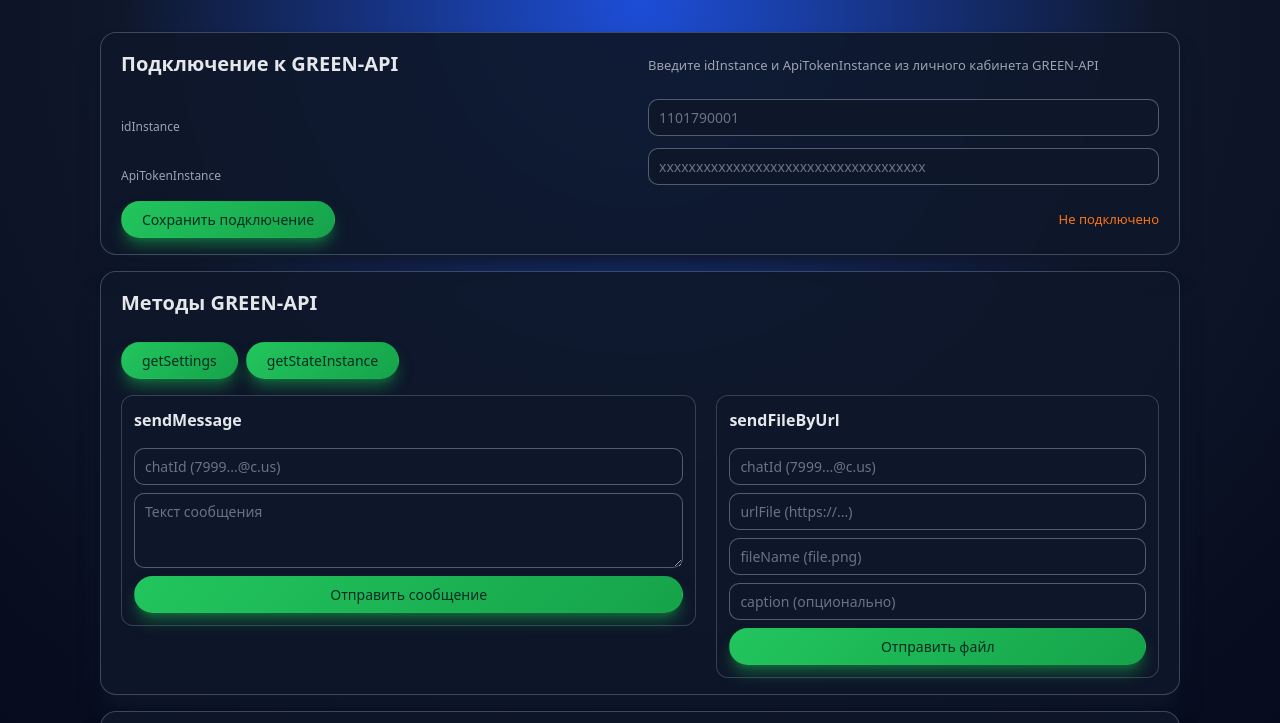
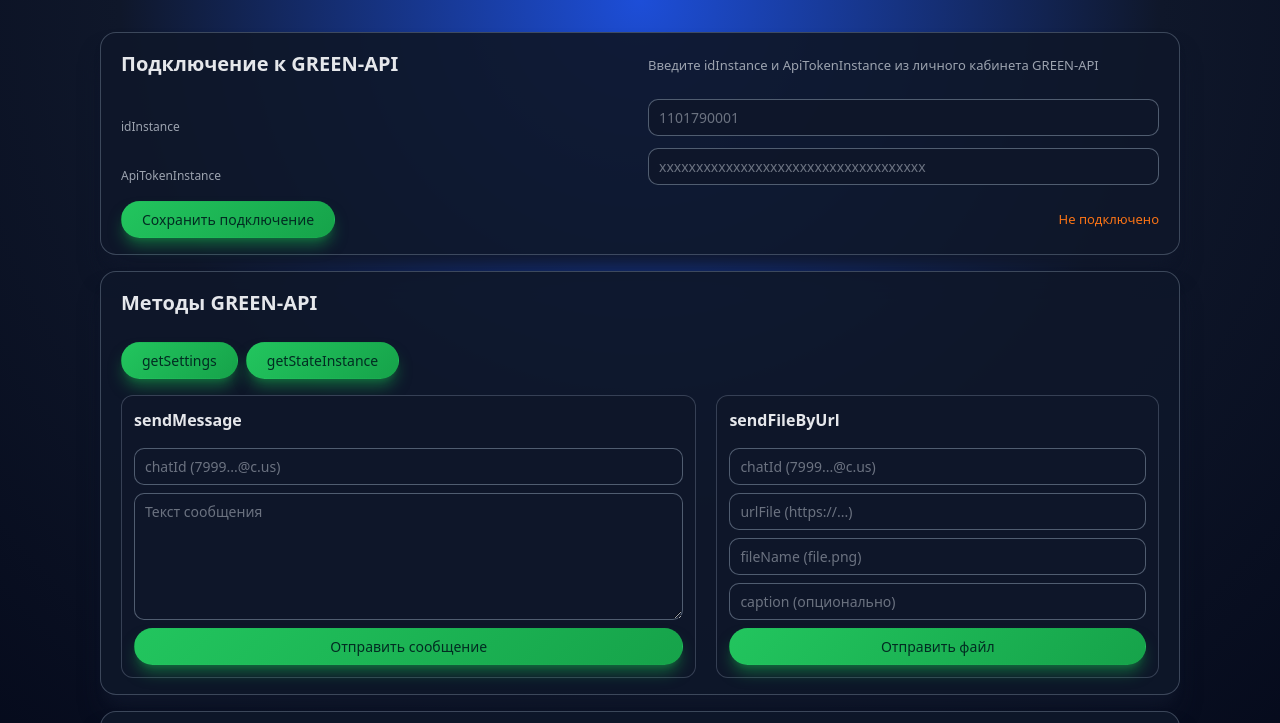
Before and after one commit to ivanrmnvch/green_api_test_task, a website built with Vite: page index.html in a window 1280 px wide. Shown: the top 723 px of the page. Built offline with nearby package versions, Linux system fonts and the light colour scheme.

Commit message:
fix: form ui

```diff
--- a/src/style.css
+++ b/src/style.css
@@ -95,7 +95,7 @@ body {
   display: grid;
   grid-template-columns: 1.3fr 1fr;
   gap: 16px 20px;
-  align-items: flex-start;
+  align-items: stretch;
 }
 
 .methods-row {
@@ -113,6 +113,7 @@ body {
   border-radius: 12px;
   background-color: rgba(15, 23, 42, 0.9);
   border: 1px solid rgba(148, 163, 184, 0.3);
+  height: 100%;
 }
 
 input,
@@ -124,6 +125,11 @@ textarea {
   color: #e5e7eb;
   font-family: inherit;
   font-size: 14px;
+}
+
+
+textarea {
+    height: 100%;
 }
 
 input::placeholder,
```
